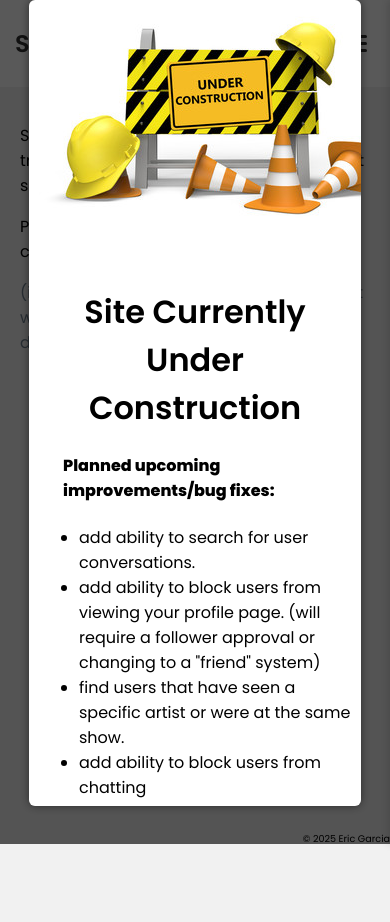
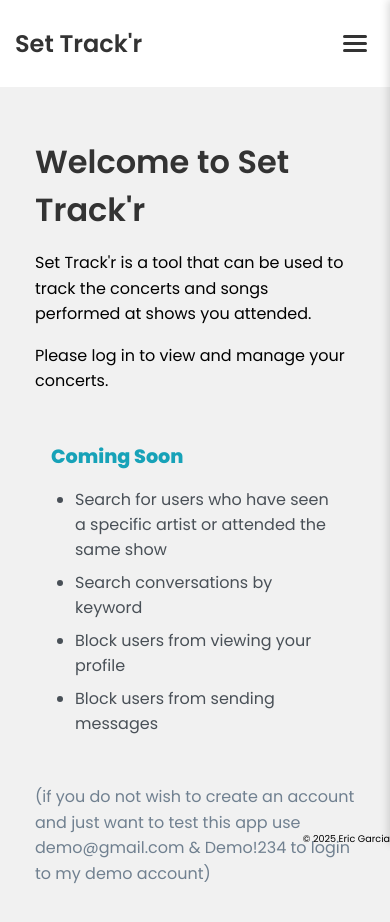
Before and after one commit to egarcia1868/Set-Track-r, a React (Create React App) app in the folder frontend/: page / in a window 390 px wide. Shown: the top 922 px of the page. Before the commit the page ends 844 px from the top, so only its background shows below. Built offline with nearby package versions, Linux system fonts and the light colour scheme; no server answers.

Commit message:
removing underConstructionModal

```diff
--- a/frontend/src/components/common/UnderConstructionModal.js
+++ /dev/null
@@ -1,90 +0,0 @@
-import { useEffect, useRef } from "react";
-
-const UnderConstructionModal = ({ isOpen, onClose }) => {
-  const dialogRef = useRef(null);
-
-  // Handle opening and closing the dialog
-  useEffect(() => {
-    const dialog = dialogRef.current;
-    if (!dialog) return;
-
-    if (isOpen && !dialog.open) {
-      dialog.showModal();
-    } else if (!isOpen && dialog.open) {
-      dialog.close();
-    }
-
-    const handleClick = (e) => {
-      // If the click target *is* the <dialog> element, it means the user clicked the backdrop
-      if (e.target === dialog) {
-        onClose();
-      }
-    };
-
-    dialog.addEventListener("click", handleClick);
-    return () => dialog.removeEventListener("click", handleClick);
-  }, [onClose, isOpen]);
-
-  // Close on click outside or Escape
-  useEffect(() => {
-    const dialog = dialogRef.current;
-    if (!dialog) return;
-
-    const handleClickOutside = (e) => {
-      // If dialog is open and click is outside it
-      if (dialog.open && !dialog.contains(e.target)) {
-        onClose();
-      }
-    };
-
-    const handleEscape = (e) => {
-      if (e.key === "Escape") {
-        onClose();
-      }
-    };
-
-    document.addEventListener("mousedown", handleClickOutside);
-    document.addEventListener("keydown", handleEscape);
-
-    return () => {
-      document.removeEventListener("mousedown", handleClickOutside);
-      document.removeEventListener("keydown", handleEscape);
-    };
-  }, [onClose]);
-
-  return (
-    <dialog id="modal" ref={dialogRef} onClose={onClose}>
-      <img
-        style={{ display: "block", margin: "0 auto" }}
-        src="/construction.jpg"
-        alt="Under Construction"
-      />
-      <h1 style={{ paddingTop: "2rem", textAlign: "center" }}>
-        Site Currently Under Construction
-      </h1>
-      {/* <h4 style={{ marginLeft: "1.5rem" }}>
-        Improvement/s currently being worked:
-      </h4>
-      <ul>
-      </ul> */}
-      <h4 style={{ marginLeft: "1.5rem" }}>
-        Planned upcoming improvements/bug fixes:
-      </h4>
-      <ul>
-      <li>add ability to search for user conversations.</li>
-      <li>add ability to block users from viewing your profile page.  (will require a follower approval or changing to a "friend" system)</li>
-      <li>find users that have seen a specific artist or were at the same show.</li>
-      <li>add ability to block users from chatting</li>
-        {/* <li>
-          add ability to remove specific songs from "seen" set (for accurate
-          tracking if arrived late/left early)
-        </li> */}
-      </ul>
-      <form method="dialog" id="modal-actions">
-        <button style={{ marginBottom: "2rem" }}>Close</button>
-      </form>
-    </dialog>
-  );
-};
-
-export default UnderConstructionModal;
--- a/frontend/src/pages/Home.js
+++ b/frontend/src/pages/Home.js
@@ -1,25 +1,27 @@
-import { useState } from "react";
-
-import UnderConstructionModal from "../components/common/UnderConstructionModal";
-
 const Home = () => {
-  const [isModalOpen, setIsModalOpen] = useState(true);
-
   return (
     <div className="home">
-      <UnderConstructionModal
-        onClose={() => setIsModalOpen(false)}
-        isOpen={isModalOpen}
-      />
-    <div>
+      <div className="home-content">
+        <h1>Welcome to Set Track'r</h1>
         <p>
           Set Track'r is a tool that can be used to track the concerts and songs
           performed at shows you attended.
         </p>
         <p>Please log in to view and manage your concerts.</p>
+
+        <div className="roadmap-section">
+          <h3>Coming Soon</h3>
+          <ul>
+            <li>Search for users who have seen a specific artist or attended the same show</li>
+            <li>Search conversations by keyword</li>
+            <li>Block users from viewing your profile</li>
+            <li>Block users from sending messages</li>
+          </ul>
+        </div>
+
         <p className="subtitle">
-        (if you do not wish to setup a login and just want to test this app use
-        demo@gmail.com & Demo!234)
+          (if you do not wish to create an account and just want to test this app use
+          demo@gmail.com & Demo!234 to login to my demo account)
         </p>
       </div>
     </div>
--- a/frontend/src/styles/auth.css
+++ b/frontend/src/styles/auth.css
@@ -17,15 +17,57 @@
 
 /* Homepage Layout */
 .home {
-  display: grid;
-  grid-template-columns: 3fr 1fr;
-  gap: 100px;
+  max-width: 800px;
+  margin: 0 auto;
+  padding: 20px;
+}
+
+.home-content h1 {
+  margin-bottom: 1rem;
+  color: #333;
+}
+
+.home-content p {
+  margin-bottom: 1rem;
+  line-height: 1.6;
+}
+
+/* Roadmap Section */
+.roadmap-section {
+  margin: 2rem 0;
+  padding: 1.5rem;
+  /* background: linear-gradient(135deg, #f8f9fa 0%, #e9ecef 100%); */
+  /* border-radius: 8px; */
+  /* border-left: 4px solid #17a2b8; */
+}
+
+.roadmap-section h3 {
+  margin: 0 0 1rem 0;
+  color: #17a2b8;
+  font-size: 1.2rem;
+}
+
+.roadmap-section ul {
+  margin: 0;
+  padding-left: 1.5rem;
+}
+
+.roadmap-section li {
+  margin-bottom: 0.5rem;
+  color: #495057;
+}
+
+.roadmap-section li:last-child {
+  margin-bottom: 0;
 }
 
 /* Responsive Design for Home */
 @media (max-width: 768px) {
   .home {
-    display: block;
-    gap: 0;
+    padding: 15px;
+  }
+
+  .roadmap-section {
+    padding: 1rem;
   }
 }
```
Lines whose indentation alone changed are shown as unchanged.
